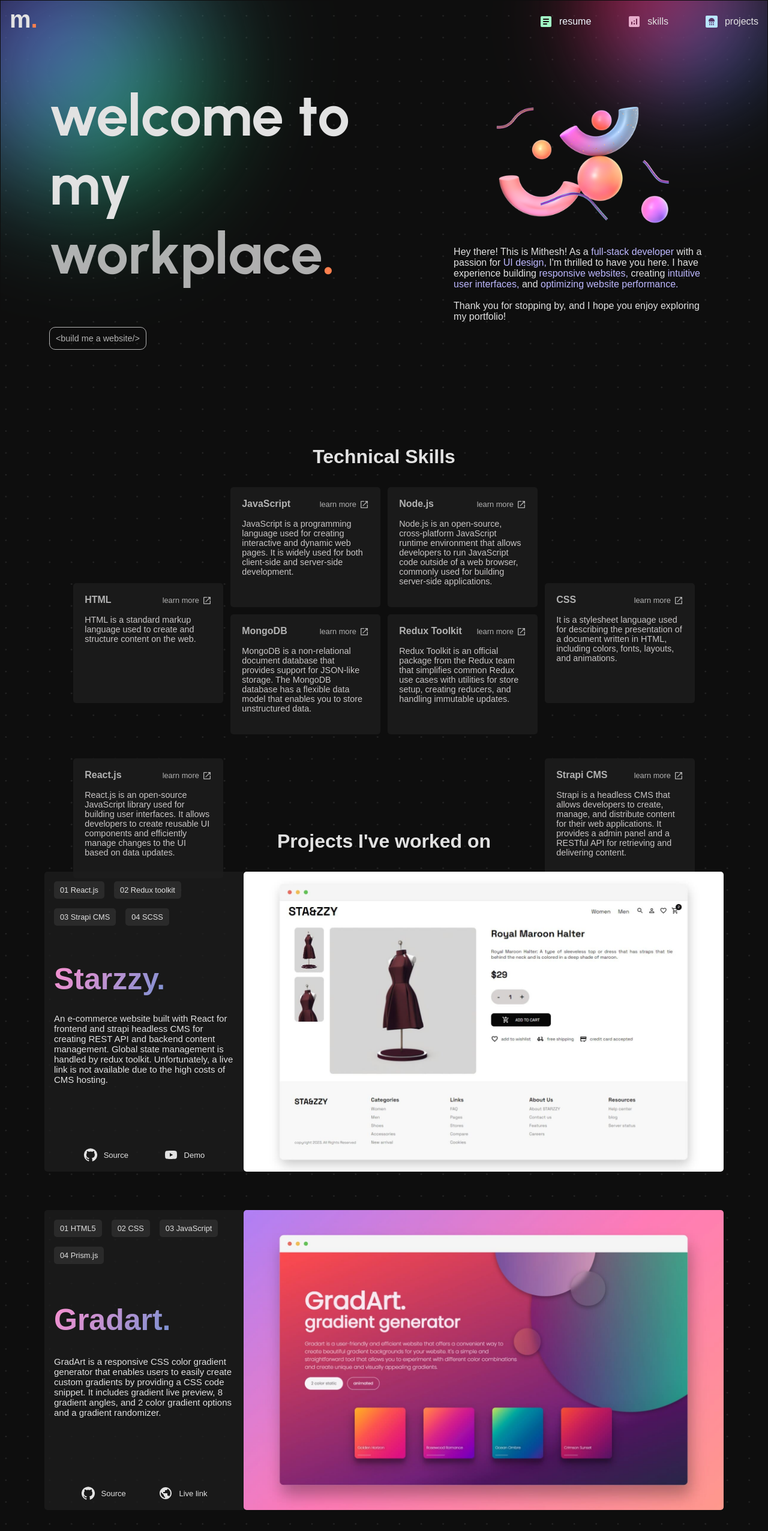
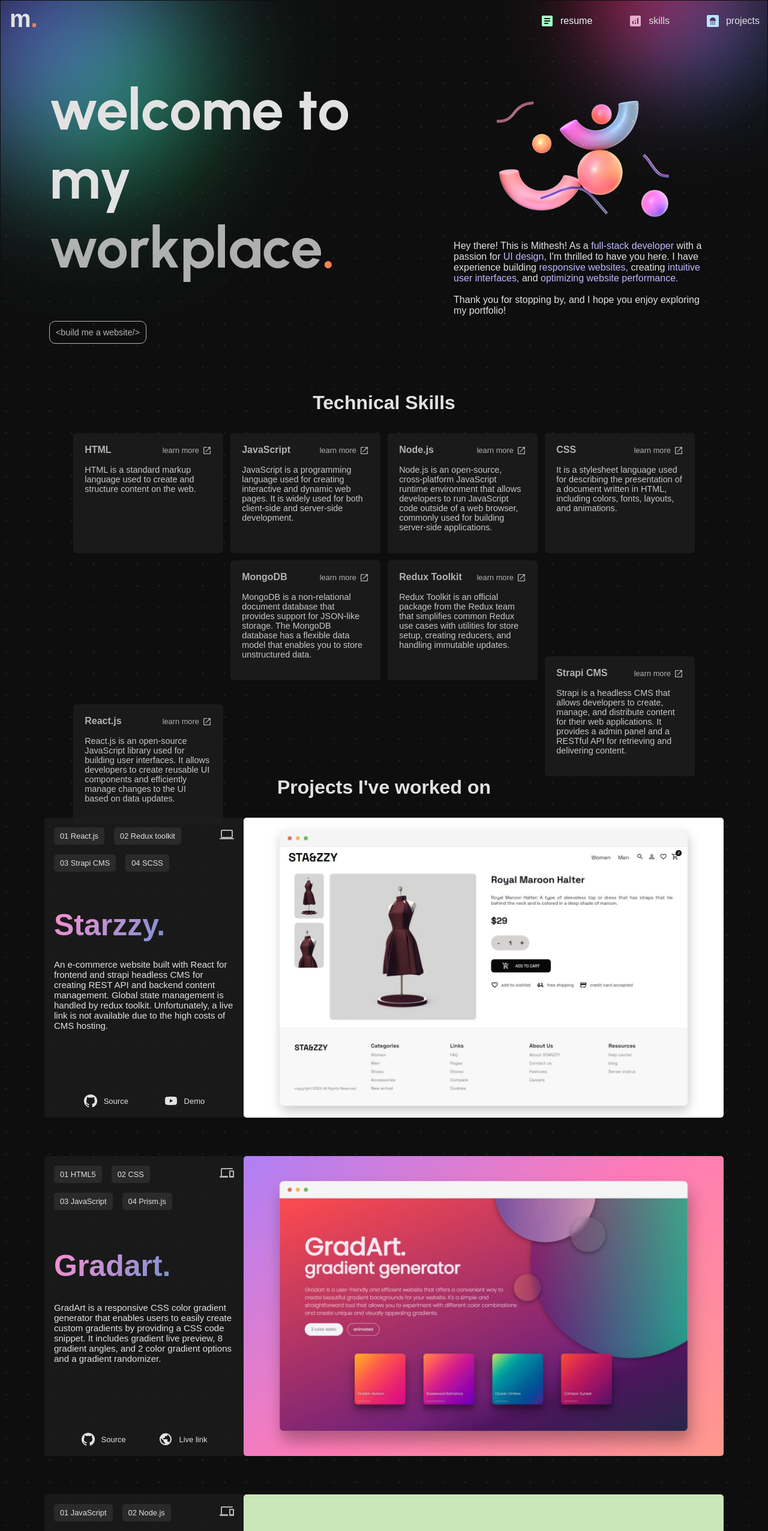
Before and after one commit to Mithesh-B/Portfolio, a React (Vite) app: page / in a window 1280 px wide. Shown: the top 2552 px of the page at 60% size. Built offline with nearby package versions, Linux system fonts and the light colour scheme; a web font is replaced by a local one.

Commit message:
UX updates, Fixed nav

```diff
--- a/src/App.jsx
+++ b/src/App.jsx
@@ -9,19 +9,35 @@ import { useState, useEffect, useRef } from "react";
 import "../node_modules/locomotive-scroll/bundled/locomotive-scroll.css";
 import LocomotiveScroll from "locomotive-scroll";
 
+let locomotiveScroll;
+
 const App = () => {
   const [isLoaded, setIsLoaded] = useState(false);
-  const isTabletOrMobile = () => {
-    return window.innerWidth <= 1189;
-  };
-
-  let locomotiveScroll;
+  const [isMobileOrTablet, setIsMobileOrTablet] = useState(
+    window.innerWidth <= 1189
+  );
 
   useEffect(() => {
-    if (!isTabletOrMobile()) {
+    const handleResize = () => {
+      setIsMobileOrTablet(window.innerWidth <= 1189);
+    };
+
+    // Attach the event listener
+    window.addEventListener("resize", handleResize);
+
+    // Clean up the event listener when the component unmounts
+    return () => {
+      window.removeEventListener("resize", handleResize);
+    };
+  }, [window.innerWidth]);
+
+  useEffect(() => {
+    if (!isMobileOrTablet) {
       locomotiveScroll = new LocomotiveScroll();
+    } else if (locomotiveScroll) {
+      window.location.reload();
     }
-  }, []);
+  }, [isMobileOrTablet]);
 
   useEffect(() => {
     // Simulate a delay
--- a/src/components/about/aboutme.scss
+++ b/src/components/about/aboutme.scss
@@ -5,7 +5,7 @@ html {
 .about {
   margin-left: 4rem;
   margin-right: 4rem;
-  margin-top: 0rem;
+  padding-top: 60px;
   display: flex;
   justify-content: center;
   flex-direction: row;
--- a/src/components/nav/Nav.jsx
+++ b/src/components/nav/Nav.jsx
@@ -1,4 +1,4 @@
-import { useState } from "react";
+import { useState, useEffect } from "react";
 import React from "react";
 import "./nav.scss";
 
@@ -8,6 +8,38 @@ import BathroomRoundedIcon from "@mui/icons-material/BathroomRounded";
 
 const Nav = ({ skill, project }) => {
   const [showNavbar, setShowNavbar] = useState(false);
+  const [prevScrollPos, setPrevScrollPos] = useState(window.scrollY);
+
+useEffect(() => {
+  const handleScroll = () => {
+    const currentScrollPos = window.scrollY;
+    const navbar = document.querySelector(".navbar");
+
+    if (currentScrollPos > prevScrollPos) {
+      // Scrolling down, hide the navbar
+      navbar.style.transform = "translateY(-100%)";
+      navbar.classList.remove("navbar-dark"); // Remove darker background
+    } else {
+      // Scrolling up
+      if (currentScrollPos === 0) {
+        // At the top, make the navbar transparent
+        navbar.classList.remove("navbar-dark");
+      } else {
+        // Not at the top, show the navbar with a darker background
+        navbar.style.transform = "translateY(0)";
+        navbar.classList.add("navbar-dark"); // Add darker background
+      }
+    }
+
+    setPrevScrollPos(currentScrollPos);
+  };
+
+  window.addEventListener("scroll", handleScroll);
+
+  return () => {
+    window.removeEventListener("scroll", handleScroll);
+  };
+}, [prevScrollPos]);
 
   const handleShowNavbar = () => {
     setShowNavbar(!showNavbar);
@@ -22,6 +54,10 @@ const Nav = ({ skill, project }) => {
     handleShowNavbar();
     project.current.scrollIntoView({ behavior: "smooth" });
   };
+
+  const handleReloadClick = () => {
+    window.location.reload(); // Reload the page
+  };
   return (
     <nav
       className={`navbar ${showNavbar ? "navbar-mobile" : ""}`}
@@ -30,7 +66,7 @@ const Nav = ({ skill, project }) => {
       }}
     >
       <div className="container">
-        <h1 className="logo">
+        <h1 onClick={handleReloadClick} className="logo">
           m<mark className="mark2">.</mark>
         </h1>
         <div
--- a/src/components/nav/nav.scss
+++ b/src/components/nav/nav.scss
@@ -8,11 +8,26 @@
 }
 
 .navbar {
+  backdrop-filter: blur(0px);
   height: 70px;
-  position: relative;
+  position: fixed;
+  width: 100%;
+  top: 0;
+  z-index: 100;
+  background-color: rgba(8, 240, 0, 0);
+  transition: background-color 3s ease-out;
+  transition: transform 0.3s ease-in-out;
+}
+.navbar-dark {
+  background: linear-gradient(
+    180deg,
+    rgba(17, 17, 17, 0.849) 0%,
+    rgba(250, 250, 250, 0) 100%
+  );
 }
 
 .logo {
+  cursor: pointer;
   font-size: 2.5rem;
   padding-bottom: 7px;
   mark {
--- a/src/components/projects/Projects.jsx
+++ b/src/components/projects/Projects.jsx
@@ -4,6 +4,8 @@ import "./projects.scss";
 import GitHubIcon from "@mui/icons-material/GitHub";
 import YouTubeIcon from "@mui/icons-material/YouTube";
 import PublicIcon from "@mui/icons-material/Public";
+import LaptopRoundedIcon from "@mui/icons-material/LaptopRounded";
+import DevicesRoundedIcon from "@mui/icons-material/DevicesRounded";
 import { forwardRef } from "react";
 
 const Projects = forwardRef((props, ref) => {
@@ -41,15 +43,21 @@ const Projects = forwardRef((props, ref) => {
       <div className="mobile">
         <div className="projectstop p1">
           <div className="project" ref={(el) => (projectRefs.current[0] = el)}>
+            <div style={{ display: "flex", gap: "2rem" }}>
               <div className="techstack">
                 <div className="zero">01 React.js</div>
                 <div className="one">02 Redux toolkit</div>
                 <div className="two">03 Strapi CMS</div>
                 <div className="three">04 SCSS</div>
               </div>
+              <LaptopRoundedIcon
+                style={{ color: "#e2e2e2c2", fontSize: "1.5rem" }}
+              />
+            </div>
             <h1 data-scroll data-scroll-speed="0.02" className="title_p rev">
               Starzzy.
             </h1>
+
             <div className="description">
               An e-commerce website built with React for frontend and strapi
               headless CMS for creating REST API and backend content management.
@@ -83,11 +91,16 @@ const Projects = forwardRef((props, ref) => {
         </div>
         <div className="projectstop">
           <div className="project" ref={(el) => (projectRefs.current[1] = el)}>
+            <div style={{ display: "flex", gap: "2rem" }}>
               <div className="techstack">
                 <div className="zero">01 HTML5</div>
                 <div className="zero">02 CSS</div>
                 <div className="zero">03 JavaScript</div>
                 <div className="zero">04 Prism.js</div>
+              </div>
+              <DevicesRoundedIcon
+                style={{ color: "#e2e2e2c2", fontSize: "1.5rem" }}
+              />
             </div>
             <h1 data-scroll data-scroll-speed="0.02" className="title_p">
               Gradart.
@@ -124,11 +137,16 @@ const Projects = forwardRef((props, ref) => {
         </div>
         <div className="projectstop">
           <div className="project" ref={(el) => (projectRefs.current[2] = el)}>
+            <div style={{ display: "flex", gap: "2rem" }}>
               <div className="techstack">
                 <div className="zero">01 JavaScript</div>
                 <div className="one">02 Node.js</div>
                 <div className="two">03 MongoDB</div>
                 <div className="three">04 Leaflet.js</div>
+              </div>
+              <DevicesRoundedIcon
+                style={{ color: "#e2e2e2c2", fontSize: "1.5rem" }}
+              />
             </div>
             <h1 className="title_p">Safe walk.</h1>
 
@@ -164,11 +182,16 @@ const Projects = forwardRef((props, ref) => {
         </div>
         <div className="projectstop">
           <div className="project" ref={(el) => (projectRefs.current[3] = el)}>
+            <div style={{ display: "flex", gap: "2rem" , justifyContent: "space-between" }}>
             <div className="techstack">
               <div className="zero">01 HTML5</div>
               <div className="one">02 CSS</div>
               <div className="two">03 JavaScript</div>
               <div className="three">04 PHP</div>
+            </div>
+            <DevicesRoundedIcon
+              style={{ color: "#e2e2e2c2", fontSize: "1.5rem" }}
+            />
             </div>
             <h1 data-scroll data-scroll-speed="0.02" className="title_p">
               Prints.
@@ -205,11 +228,16 @@ const Projects = forwardRef((props, ref) => {
         </div>
         <div className="projectstop">
           <div className="project" ref={(el) => (projectRefs.current[4] = el)}>
+            <div style={{ display: "flex", gap: "2rem" }}>
               <div className="techstack">
                 <div className="zero">01 React.js</div>
                 <div className="one">02 Next.js</div>
                 <div className="two">03 SCSS</div>
                 <div className="two">04 Chart.js</div>
+              </div>
+              <LaptopRoundedIcon
+                style={{ color: "#e2e2e2c2", fontSize: "1.5rem" }}
+              />
             </div>
             <h1 data-scroll data-scroll-speed="0.02" className="title_p">
               Board.
--- a/src/components/projects/projects.scss
+++ b/src/components/projects/projects.scss
@@ -45,6 +45,7 @@
       display: flex;
       flex-wrap: wrap;
       gap: 1rem;
+      padding: 0px;
 
       div {
         font-size: 0.8rem;
--- a/src/components/skills/TechSkills.jsx
+++ b/src/components/skills/TechSkills.jsx
@@ -2,6 +2,7 @@ import React from "react";
 import "./techskills.scss";
 import { forwardRef, useEffect, useRef } from "react";
 import OpenInNewIcon from "@mui/icons-material/OpenInNew";
+import SettingsEthernetRoundedIcon from "@mui/icons-material/SettingsEthernetRounded";
 
 const TechSkills = forwardRef((props, ref) => {
   return (
@@ -9,8 +10,9 @@ const TechSkills = forwardRef((props, ref) => {
       <div className="title2" ref={ref}>
         Technical Skills
       </div>
+
       <div className="tech">
-        <div data-scroll data-scroll-speed="0.2" className="grid grid1">
+        <div data-scroll data-scroll-speed="0.3" className="grid grid1">
           <div className="skill-title">
             <div className="html">HTML</div>
             <div
@@ -74,7 +76,7 @@ const TechSkills = forwardRef((props, ref) => {
           </div>
         </div>
 
-        <div data-scroll data-scroll-speed="0.2" className="grid grid1">
+        <div data-scroll data-scroll-speed="0.3" className="grid grid1">
           <div className="skill-title">
             <div className="css">CSS</div>
             <div
@@ -156,7 +158,7 @@ const TechSkills = forwardRef((props, ref) => {
             creating reducers, and handling immutable updates.
           </div>
         </div>
-        <div data-scroll data-scroll-speed="0.3" className="grid grid1">
+        <div data-scroll data-scroll-speed="0.2" className="grid grid1">
           <div className="skill-title">
             <div className="strapi">Strapi CMS</div>
             <div
@@ -177,6 +179,12 @@ const TechSkills = forwardRef((props, ref) => {
           </div>
         </div>
       </div>
+      <div className="mobilescroll" style={{ textAlign: "center"}}>
+        {" "}
+        <SettingsEthernetRoundedIcon
+          style={{ color: "#e2e2e2c2", fontSize: "1.7rem" }}
+        />
+      </div>
     </div>
   );
 });
--- a/src/components/skills/techskills.scss
+++ b/src/components/skills/techskills.scss
@@ -1,5 +1,5 @@
 .title2 {
-  margin-top: 10rem;
+  margin-top: 5rem;
   font-weight: 600;
   font-size: 2rem;
   text-align: center;
@@ -109,6 +109,10 @@
   }
 }
 
+.mobilescroll{
+  display: none;
+}
+
 .hover:hover {
   .tech {
     transition-delay: 0s;
@@ -163,9 +167,13 @@
       }
     }
   }
+  .mobilescroll{
+    display: block;
+  }
 }
 
 @media only screen and (min-width: 688px) {
+
   .tech {
     grid-template-columns: repeat(2, 40vw);
     grid-template-rows: repeat(4, auto);
@@ -177,4 +185,5 @@
     grid-template-columns: repeat(4, 250px);
     grid-template-rows: repeat(2, auto);
   }
+
 }
```
Lines whose indentation alone changed are shown as unchanged.
